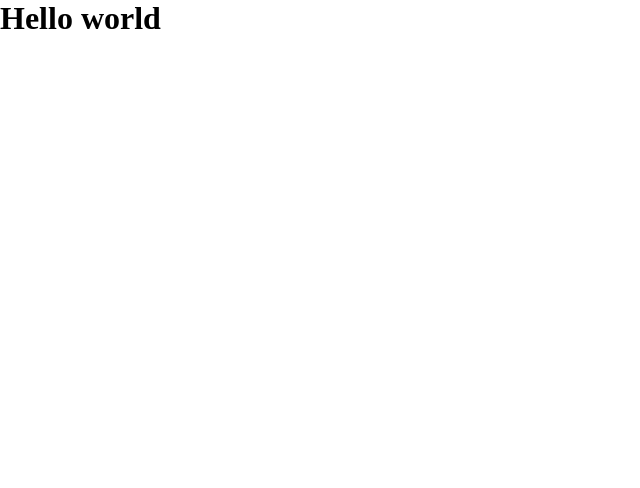
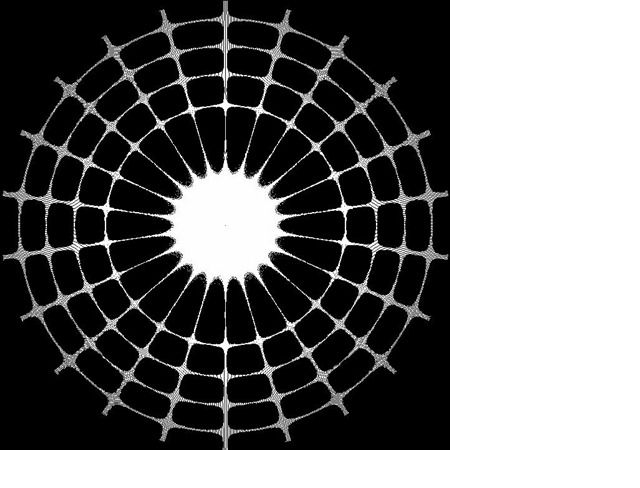
Before and after one commit to justinemauron/workflow-v2, a website built with Parcel: page src/index.html in a window 1280 px wide. Shown: the whole page, without its empty margins (0-640 px from the left). Built offline with nearby package versions, Linux system fonts and the light colour scheme.

Commit message:
ajout d'une image

```diff
--- a/src/index.html
+++ b/src/index.html
@@ -7,8 +7,7 @@
     <link rel="stylesheet" href="css/main.css" />
   </head>
   <body>
-    <h1>Hello world</h1>
-
+    <img src="img/circle.jpg" alt="mandala en cercle" />
     <script src="js/main.js" type="module"></script>
   </body>
 </html>
```
